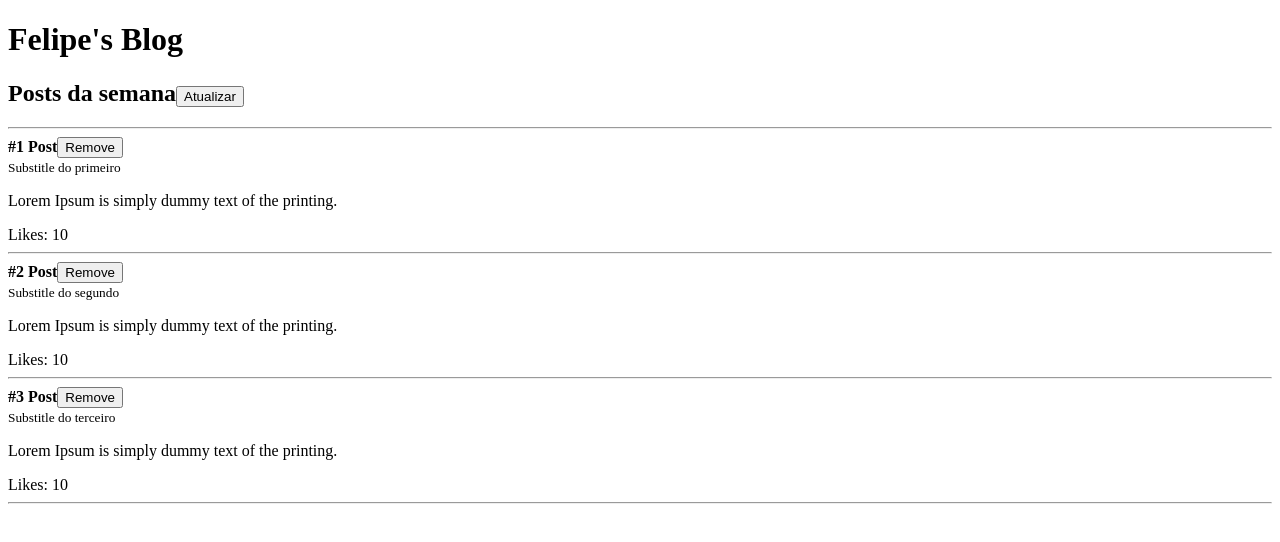
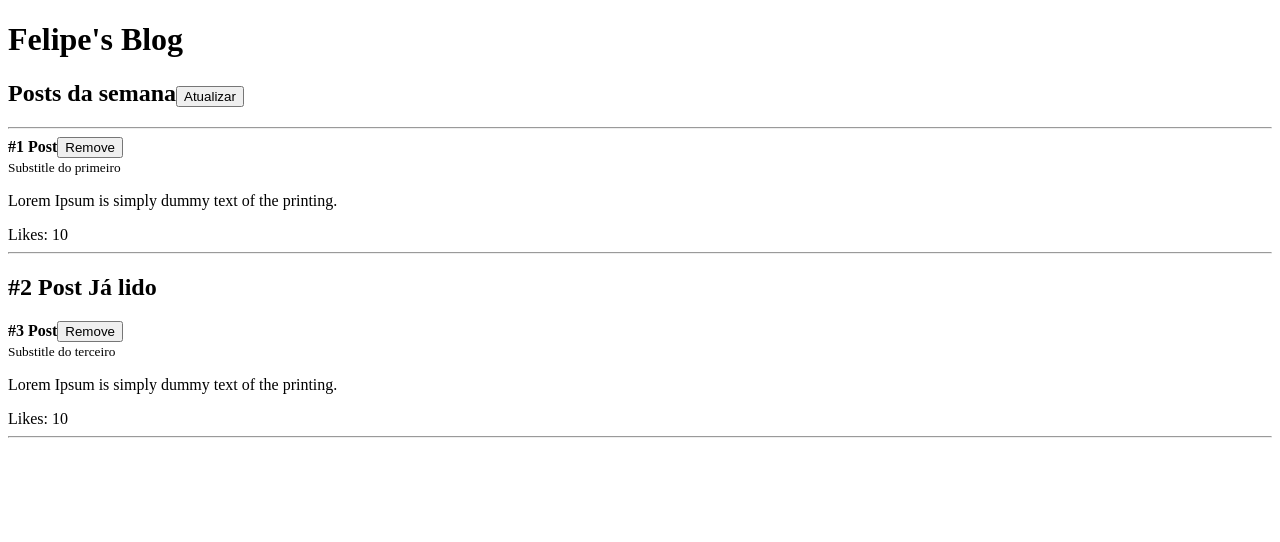
Before and after one commit to felipemarqs/react-fundamentos, a React app: page / in a window 1280 px wide. Shown: the top 542 px of the page. Built offline with nearby package versions, Linux system fonts and the light colour scheme.

Commit message:
Conditional Rendering

```diff
--- a/src/App.jsx
+++ b/src/App.jsx
@@ -12,21 +12,24 @@ const App = () => {
       likes:20,
       title: "#1 Post",
       subtitle: "Substitle do primeiro",
-      paragraph:"Lorem Ipsum is simply dummy text of the printing."
+      paragraph:"Lorem Ipsum is simply dummy text of the printing.",
+      read: false
     },
     {
       id: Math.random(),
       likes:20,
       title: "#2 Post",
       subtitle: "Substitle do segundo",
-      paragraph:"Lorem Ipsum is simply dummy text of the printing."
+      paragraph:"Lorem Ipsum is simply dummy text of the printing.",
+      read: true
     },
     {
       id: Math.random(),
       likes:20,
       title: "#3 Post",
       subtitle: "Substitle do terceiro",
-      paragraph:"Lorem Ipsum is simply dummy text of the printing."
+      paragraph:"Lorem Ipsum is simply dummy text of the printing.",
+      read: false
     }
   ])
 
@@ -35,8 +38,9 @@ const App = () => {
     setPosts((prevState) => (
       prevState.filter(post => post.id !== postId)
       ))
+  }
 
-  }
+
   const handleRefresh = () => {
 
     setPosts((prevState) => [
@@ -46,7 +50,8 @@ const App = () => {
         likes:45,
         title: `#${prevState.length + 1} Post`,
         substitle: "Subtitle #${posts.length + 1}",
-        paragraph:"Lorem Ipsum is simply dummy text of the printing."
+        paragraph:"Lorem Ipsum is simply dummy text of the printing.",
+        read: false
       }
      ])
   }
@@ -70,6 +75,7 @@ const App = () => {
         subtitle={post.subtitle}
         paragraph={post.paragraph}
         id={post.id}
+        read={post.read}
         />
         </>
       ))}
--- a/src/Post.jsx
+++ b/src/Post.jsx
@@ -1,11 +1,17 @@
 import React from "react";
 import PropTypes from "prop-types";
 
-const Post = ({ id,title, subtitle, paragraph, likes , onRemove}) => {
+const Post = ({ id,title, subtitle, paragraph, likes , onRemove, read, onRead}) => {
+
+  if (read) {
+    return  <h2>{title} Já lido</h2>
+
+  }
+
   return (
     <>
       <article>
-        <strong>{title}</strong>
+        { read ? <s><strong>{title}</strong></s> : <strong>{title}</strong>  }
         <button onClick={() => onRemove(id)}>Remove</button>
         <br />
         <small>{subtitle}</small>
```
Also changed, not shown: 1 other file (tests, documents, lock files or other folders).
